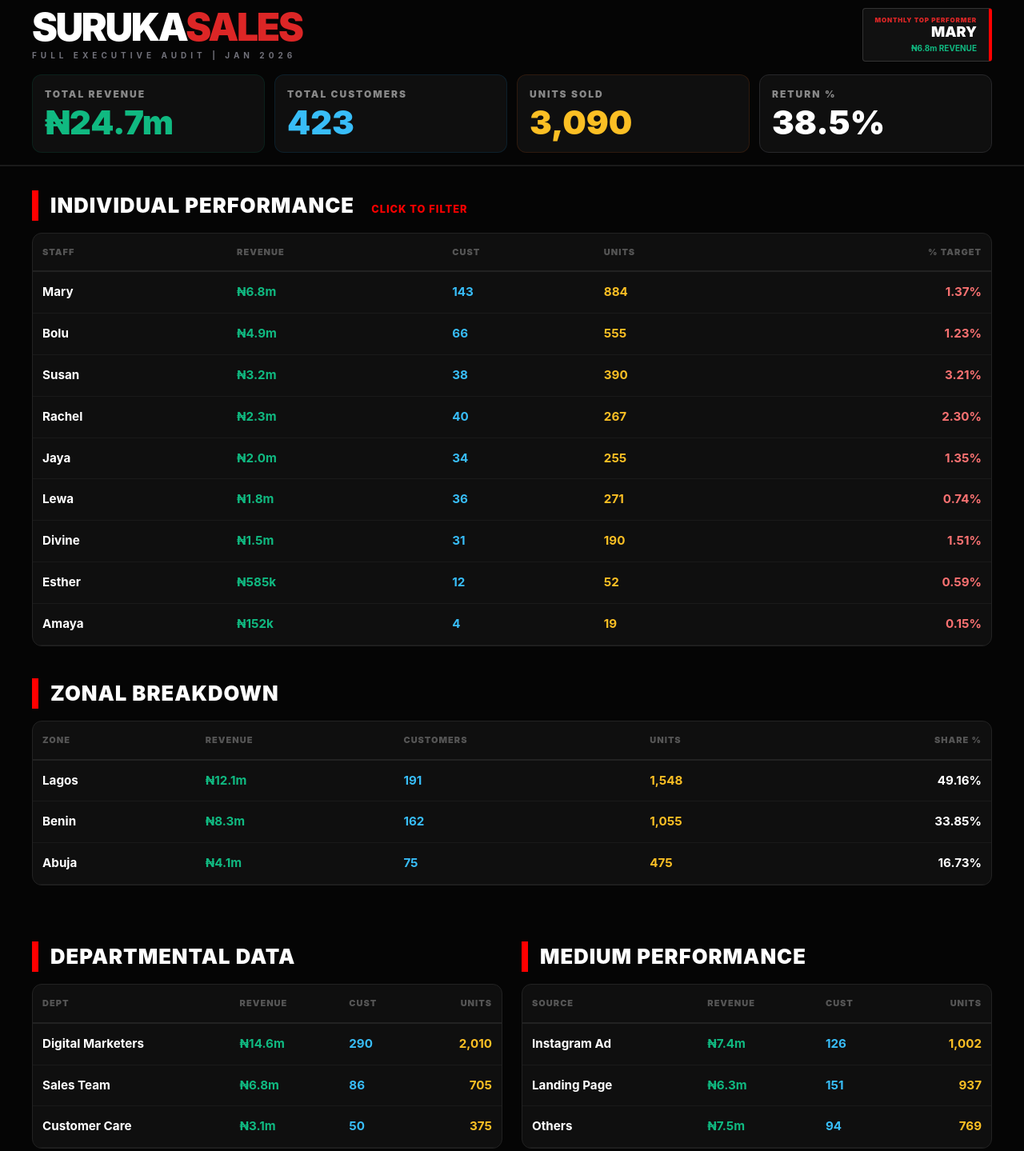
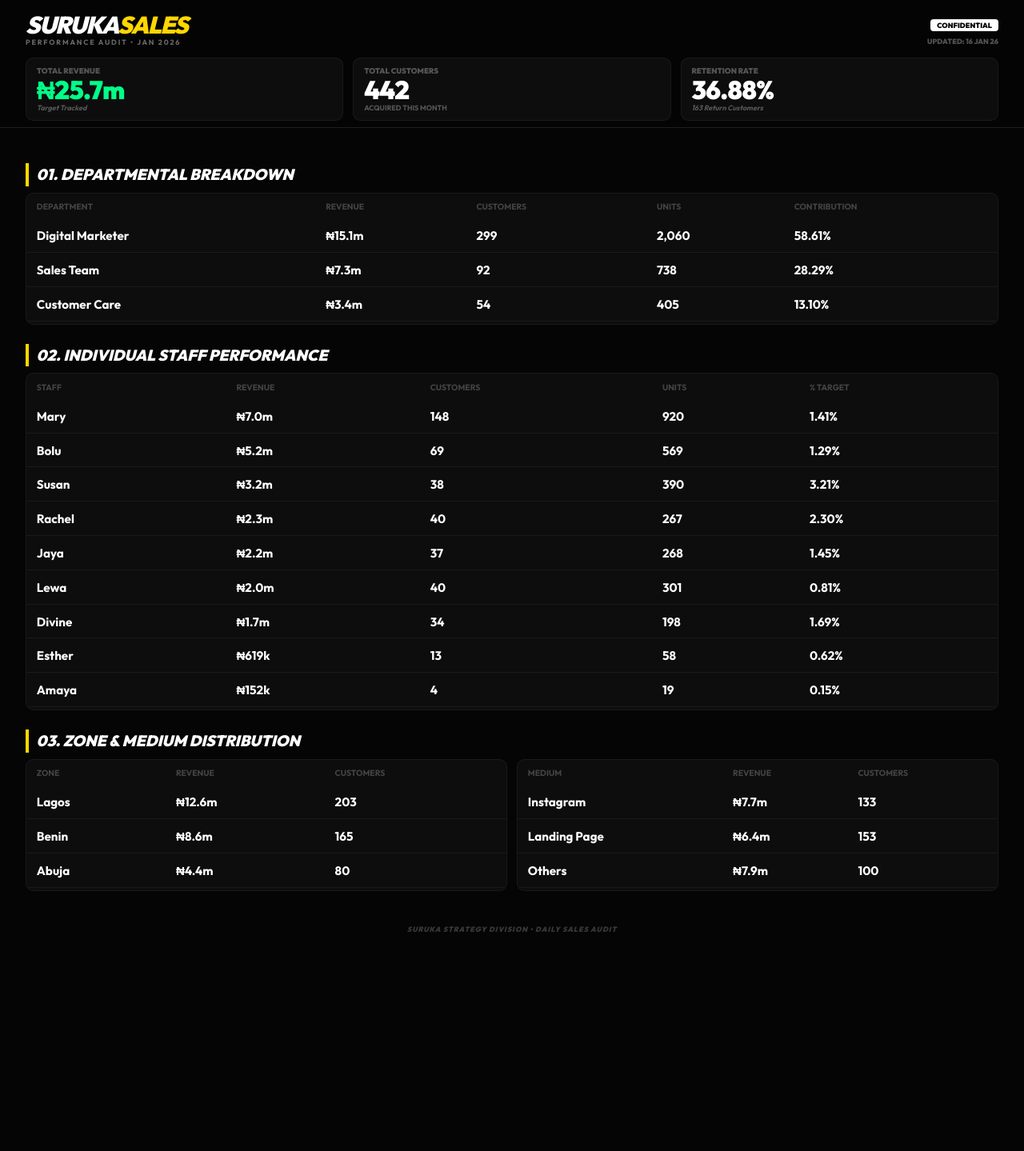
Before and after one commit to Luismanameis/Suruka-Natures-Gift---Team-Report, a plain HTML site: page index.html in a window 1280 px wide. Shown: the whole page at 80% size. After the commit the page ends 1216 px from the top, so only its background shows below. Drawn offline with nearby package versions, Linux system fonts and the light colour scheme.

Commit message:
Update index.html

```diff
--- a/index.html
+++ b/index.html
@@ -3,162 +3,128 @@
 <head>
     <meta charset="UTF-8">
     <meta name="viewport" content="width=device-width, initial-scale=1.0">
+    <title>SURUKA SALES AUDIT - JAN 2026</title>
     <script src="https://cdn.tailwindcss.com"></script>
+    <link href="https://fonts.googleapis.com/css2?family=Outfit:wght@400;700;900&display=swap" rel="stylesheet">
     <style>
-        body { background-color: #050505; color: #ffffff; font-family: 'Inter', sans-serif; margin: 0; padding: 0; }
+        body { font-family: 'Outfit', sans-serif; background: #050505; color: #fff; line-height: 1; margin: 0; padding: 0; }
 
-        .sticky-header {
-            position: sticky;
-            top: 0;
-            z-index: 50;
-            background-color: #050505;
-            border-bottom: 2px solid #1a1a1a;
-            padding: 10px 40px 15px 40px;
+        /* FIXED TOP SECTION */
+        .fixed-header {
+            position: fixed; top: 0; left: 0; right: 0; z-index: 1000;
+            background: rgba(5, 5, 5, 0.95); backdrop-filter: blur(10px);
+            padding: 1rem 2rem 0.5rem 2rem; border-bottom: 1px solid rgba(255,255,255,0.1);
         }
 
-        .h-red { color: #ffffff; font-weight: 950; text-transform: uppercase; border-left: 8px solid #FF0000; padding-left: 15px; margin: 30px 0 15px 0; display: block; font-size: 1.6rem; letter-spacing: 1px; }
-        .card { background: #0f0f0f; border: 1px solid #222; border-radius: 12px; padding: 15px; }
-        .stat-label { color: #888; font-size: 0.75rem; font-weight: 900; text-transform: uppercase; letter-spacing: 2px; margin-bottom: 6px; }
+        /* SCROLLABLE CONTENT AREA */
+        .content-area { padding: 180px 2rem 2rem 2rem; }
 
-        .txt-rev { color: #10b981; }
-        .txt-cust { color: #38bdf8; }
-        .txt-unit { color: #fbbf24; }
-        .txt-target { color: #f87171; }
-
-        .stack-lg { font-size: 2.6rem; font-weight: 900; line-height: 1; }
-
-        table { width: 100%; border-collapse: collapse; }
-        th { color:#555; font-size:11px; text-transform:uppercase; font-weight: 900; letter-spacing: 1px; padding:15px 12px; border-bottom:2px solid #222; text-align: left; }
-        td { padding:14px 12px; border-bottom: 1px solid #1a1a1a; font-size:0.95rem; font-weight: 700; cursor: pointer; }
-        tr:hover { background: #111; }
-
-        #resetBtn { display: none; background: #FF0000; color: white; font-size: 10px; font-weight: 900; padding: 5px 12px; border-radius: 4px; cursor: pointer; text-transform: uppercase; margin-top: 10px; }
-        .grid-container { padding: 0 40px; }
-
-        .leader-box { background: #111; border: 1px solid #333; border-right: 4px solid #FF0000; padding: 8px 15px; border-radius: 4px; text-align: right; }
-        .filter-hint { color: #FF0000; font-size: 0.8rem; font-weight: 800; text-transform: uppercase; margin-left: 15px; }
+        .glass-card { background: #0d0d0d; border: 1px solid #1a1a1a; border-radius: 0.6rem; padding: 0.8rem; }
+        .brand-yellow { color: #FFD700; }
+        .success-green { color: #00ff88 !important; }
+        .blur-stat { filter: blur(6px); opacity: 0.4; }
+        .section-header { margin-top: 1.5rem; margin-bottom: 0.5rem; border-left: 4px solid #FFD700; padding-left: 0.6rem; }
+        .section-header h2 { font-size: 1.2rem; font-weight: 900; text-transform: uppercase; font-style: italic; }
+        .stat-huge { font-size: 2rem; font-weight: 900; line-height: 1; letter-spacing: -0.02em; }
+        .stat-label { font-size: 0.6rem; font-weight: 800; text-transform: uppercase; color: #555; margin-bottom: 0.1rem; }
+        .data-table { width: 100%; border-collapse: separate; border-spacing: 0 0.2rem; }
+        .data-table td { padding: 0.5rem 0.8rem; background: #0d0d0d; font-size: 0.95rem; font-weight: 700; border-bottom: 1px solid #1a1a1a; }
+        .data-table th { padding: 0.4rem 0.8rem; color: #444; text-align: left; text-transform: uppercase; font-size: 0.65rem; }
     </style>
 </head>
+<body>
 
-<body>
-<div class="max-w-7xl mx-auto">
-
-    <div class="sticky-header">
-        <header class="flex justify-between items-start mb-4">
+    <div class="fixed-header">
+        <header class="flex justify-between items-center mb-3">
             <div>
-                <h1 class="text-5xl font-black tracking-tighter uppercase leading-none">SURUKA<span class="text-red-600">SALES</span></h1>
-                <p id="viewStatus" class="text-zinc-500 font-bold uppercase text-[10px] tracking-[5px] mt-1">Full Executive Audit | Jan 2026</p>
-                <div id="resetBtn" onclick="resetAudit()">Reset View ✕</div>
+                <h1 class="text-3xl font-black italic uppercase tracking-tighter leading-none">SURUKA<span class="brand-yellow">SALES</span></h1>
+                <p class="text-[9px] font-bold tracking-[0.2em] opacity-40 uppercase">Performance Audit • Jan 2026</p>
             </div>
-
-            <div class="leader-box">
-                <p class="text-[8px] font-black text-red-600 uppercase tracking-widest mb-0">Monthly Top Performer</p>
-                <p class="text-lg font-black text-white leading-none">MARY</p>
-                <p class="text-[10px] font-bold txt-rev mt-1">₦6.8m REVENUE</p>
+            <div class="text-right">
+                <span class="bg-white text-black px-2 py-0.5 font-black text-[9px] rounded uppercase">Confidential</span>
+                <p class="text-[9px] font-black opacity-30 mt-1 uppercase">Updated: 16 Jan 26</p>
             </div>
         </header>
 
-        <div class="grid grid-cols-2 md:grid-cols-4 gap-3">
-            <div class="card border-emerald-900/30"><p class="stat-label">Total Revenue</p><p id="hRev" class="stack-lg txt-rev">₦24.7m</p></div>
-            <div class="card border-sky-900/30"><p class="stat-label">Total Customers</p><p id="hCust" class="stack-lg txt-cust">423</p></div>
-            <div class="card border-amber-900/30"><p class="stat-label">Units Sold</p><p id="hUnits" class="stack-lg txt-unit">3,090</p></div>
-            <div id="retCard" class="card border-zinc-800"><p class="stat-label">Return %</p><p id="hRet" class="stack-lg text-white">38.5%</p></div>
+        <div class="grid grid-cols-3 gap-3">
+            <div class="glass-card border-white/5 py-2">
+                <p class="stat-label">Total Revenue</p>
+                <p class="stat-huge success-green">₦25.7m</p>
+                <p class="text-[9px] font-bold opacity-30 italic">Target Tracked</p>
+            </div>
+            <div class="glass-card border-white/5 py-2">
+                <p class="stat-label">Total Customers</p>
+                <p class="stat-huge">442</p>
+                <p class="text-[9px] font-bold opacity-30 uppercase">Acquired This Month</p>
+            </div>
+            <div class="glass-card border-white/5 py-2">
+                <p class="stat-label">Retention Rate</p>
+                <p class="stat-huge">36.88%</p>
+                <p class="text-[9px] font-bold opacity-30 italic">163 Return Customers</p>
+            </div>
         </div>
     </div>
 
-    <div class="grid-container">
+    <div class="content-area">
 
-        <span class="h-red">Individual Performance <span class="filter-hint">CLICK TO FILTER</span></span>
-        <div class="card mb-10 p-0 overflow-hidden">
-            <table>
-                <thead>
-                    <tr><th>Staff</th><th>Revenue</th><th>Cust</th><th>Units</th><th class="text-right">% Target</th></tr>
-                </thead>
+        <div class="section-header"><h2>01. Departmental Breakdown</h2></div>
+        <div class="glass-card p-0 overflow-hidden mb-4">
+            <table class="data-table">
+                <thead><tr><th>Department</th><th>Revenue</th><th>Customers</th><th>Units</th><th>Contribution</th></tr></thead>
                 <tbody>
-                    <tr onclick="filterItem('Mary', '6.8m', '143', '884', true)"><td>Mary</td><td class="txt-rev">₦6.8m</td><td class="txt-cust">143</td><td class="txt-unit">884</td><td class="text-right txt-target">1.37%</td></tr>
-                    <tr onclick="filterItem('Bolu', '4.9m', '66', '555', true)"><td>Bolu</td><td class="txt-rev">₦4.9m</td><td class="txt-cust">66</td><td class="txt-unit">555</td><td class="text-right txt-target">1.23%</td></tr>
-                    <tr onclick="filterItem('Susan', '3.2m', '38', '390', true)"><td>Susan</td><td class="txt-rev">₦3.2m</td><td class="txt-cust">38</td><td class="txt-unit">390</td><td class="text-right txt-target">3.21%</td></tr>
-                    <tr onclick="filterItem('Rachel', '2.3m', '40', '267', true)"><td>Rachel</td><td class="txt-rev">₦2.3m</td><td class="txt-cust">40</td><td class="txt-unit">267</td><td class="text-right txt-target">2.30%</td></tr>
-                    <tr onclick="filterItem('Jaya', '2.0m', '34', '255', true)"><td>Jaya</td><td class="txt-rev">₦2.0m</td><td class="txt-cust">34</td><td class="txt-unit">255</td><td class="text-right txt-target">1.35%</td></tr>
-                    <tr onclick="filterItem('Lewa', '1.8m', '36', '271', true)"><td>Lewa</td><td class="txt-rev">₦1.8m</td><td class="txt-cust">36</td><td class="txt-unit">271</td><td class="text-right txt-target">0.74%</td></tr>
-                    <tr onclick="filterItem('Divine', '1.5m', '31', '190', true)"><td>Divine</td><td class="txt-rev">₦1.5m</td><td class="txt-cust">31</td><td class="txt-unit">190</td><td class="text-right txt-target">1.51%</td></tr>
-                    <tr onclick="filterItem('Esther', '585k', '12', '52', true)"><td>Esther</td><td class="txt-rev">₦585k</td><td class="txt-cust">12</td><td class="txt-unit">52</td><td class="text-right txt-target">0.59%</td></tr>
-                    <tr onclick="filterItem('Amaya', '152k', '4', '19', true)"><td>Amaya</td><td class="txt-rev">₦152k</td><td class="txt-cust">4</td><td class="txt-unit">19</td><td class="text-right txt-target">0.15%</td></tr>
+                    <tr><td>Digital Marketer</td><td>₦15.1m</td><td>299</td><td>2,060</td><td>58.61%</td></tr>
+                    <tr><td>Sales Team</td><td>₦7.3m</td><td>92</td><td>738</td><td>28.29%</td></tr>
+                    <tr><td>Customer Care</td><td>₦3.4m</td><td>54</td><td>405</td><td>13.10%</td></tr>
                 </tbody>
             </table>
         </div>
 
-        <span class="h-red">Zonal Breakdown</span>
-        <div class="card mb-10 p-0 overflow-hidden">
-            <table>
-                <thead>
-                    <tr><th>Zone</th><th>Revenue</th><th>Customers</th><th>Units</th><th class="text-right">Share %</th></tr>
-                </thead>
+        <div class="section-header"><h2>02. Individual Staff Performance</h2></div>
+        <div class="glass-card p-0 overflow-hidden mb-4">
+            <table class="data-table">
+                <thead><tr><th>Staff</th><th>Revenue</th><th>Customers</th><th>Units</th><th>% Target</th></tr></thead>
                 <tbody>
-                    <tr onclick="filterItem('Lagos', '12.1m', '191', '1,548', false)"><td>Lagos</td><td class="txt-rev">₦12.1m</td><td class="txt-cust">191</td><td class="txt-unit">1,548</td><td class="text-right">49.16%</td></tr>
-                    <tr onclick="filterItem('Benin', '8.3m', '162', '1,055', false)"><td>Benin</td><td class="txt-rev">₦8.3m</td><td class="txt-cust">162</td><td class="txt-unit">1,055</td><td class="text-right">33.85%</td></tr>
-                    <tr onclick="filterItem('Abuja', '4.1m', '75', '475', false)"><td>Abuja</td><td class="txt-rev">₦4.1m</td><td class="txt-cust">75</td><td class="txt-unit">475</td><td class="text-right">16.73%</td></tr>
+                    <tr><td>Mary</td><td>₦7.0m</td><td>148</td><td>920</td><td>1.41%</td></tr>
+                    <tr><td>Bolu</td><td>₦5.2m</td><td>69</td><td>569</td><td>1.29%</td></tr>
+                    <tr><td>Susan</td><td>₦3.2m</td><td>38</td><td>390</td><td>3.21%</td></tr>
+                    <tr><td>Rachel</td><td>₦2.3m</td><td>40</td><td>267</td><td>2.30%</td></tr>
+                    <tr><td>Jaya</td><td>₦2.2m</td><td>37</td><td>268</td><td>1.45%</td></tr>
+                    <tr><td>Lewa</td><td>₦2.0m</td><td>40</td><td>301</td><td>0.81%</td></tr>
+                    <tr><td>Divine</td><td>₦1.7m</td><td>34</td><td>198</td><td>1.69%</td></tr>
+                    <tr><td>Esther</td><td>₦619k</td><td>13</td><td>58</td><td>0.62%</td></tr>
+                    <tr><td>Amaya</td><td>₦152k</td><td>4</td><td>19</td><td>0.15%</td></tr>
                 </tbody>
             </table>
         </div>
 
-        <div class="grid grid-cols-1 md:grid-cols-2 gap-6 mb-20">
-            <div>
-                <span class="h-red">Departmental Data</span>
-                <div class="card p-0 overflow-hidden">
-                    <table>
-                        <thead><tr><th>Dept</th><th>Revenue</th><th>Cust</th><th class="text-right">Units</th></tr></thead>
-                        <tbody>
-                            <tr onclick="filterItem('Digital', '14.6m', '290', '2,010', false)"><td>Digital Marketers</td><td class="txt-rev">₦14.6m</td><td class="txt-cust">290</td><td class="text-right txt-unit">2,010</td></tr>
-                            <tr onclick="filterItem('Sales', '6.8m', '86', '705', false)"><td>Sales Team</td><td class="txt-rev">₦6.8m</td><td class="txt-cust">86</td><td class="text-right txt-unit">705</td></tr>
-                            <tr onclick="filterItem('Care', '3.1m', '50', '375', false)"><td>Customer Care</td><td class="txt-rev">₦3.1m</td><td class="txt-cust">50</td><td class="text-right txt-unit">375</td></tr>
-                        </tbody>
-                    </table>
-                </div>
+        <div class="section-header"><h2>03. Zone & Medium Distribution</h2></div>
+        <div class="grid grid-cols-2 gap-3 mb-4">
+            <div class="glass-card p-0 overflow-hidden">
+                <table class="data-table">
+                    <thead><tr><th>Zone</th><th>Revenue</th><th>Customers</th></tr></thead>
+                    <tbody>
+                        <tr><td>Lagos</td><td>₦12.6m</td><td>203</td></tr>
+                        <tr><td>Benin</td><td>₦8.6m</td><td>165</td></tr>
+                        <tr><td>Abuja</td><td>₦4.4m</td><td>80</td></tr>
+                    </tbody>
+                </table>
             </div>
-            <div>
-                <span class="h-red">Medium Performance</span>
-                <div class="card p-0 overflow-hidden">
-                    <table>
-                        <thead><tr><th>Source</th><th>Revenue</th><th>Cust</th><th class="text-right">Units</th></tr></thead>
-                        <tbody>
-                            <tr onclick="filterItem('Instagram', '7.4m', '126', '1,002', false)"><td>Instagram Ad</td><td class="txt-rev">₦7.4m</td><td class="txt-cust">126</td><td class="text-right txt-unit">1,002</td></tr>
-                            <tr onclick="filterItem('Landing Page', '6.3m', '151', '937', false)"><td>Landing Page</td><td class="txt-rev">₦6.3m</td><td class="txt-cust">151</td><td class="text-right txt-unit">937</td></tr>
-                            <tr onclick="filterItem('Others', '7.5m', '94', '769', false)"><td>Others</td><td class="txt-rev">₦7.5m</td><td class="txt-cust">94</td><td class="text-right txt-unit">769</td></tr>
-                        </tbody>
-                    </table>
-                </div>
+            <div class="glass-card p-0 overflow-hidden">
+                <table class="data-table">
+                    <thead><tr><th>Medium</th><th>Revenue</th><th>Customers</th></tr></thead>
+                    <tbody>
+                        <tr><td>Instagram</td><td>₦7.7m</td><td>133</td></tr>
+                        <tr><td>Landing Page</td><td>₦6.4m</td><td>153</td></tr>
+                        <tr><td>Others</td><td>₦7.9m</td><td>100</td></tr>
+                    </tbody>
+                </table>
             </div>
         </div>
+
+        <footer class="mt-6 py-4 border-t border-white/5 text-center opacity-20">
+            <p class="text-[9px] font-black uppercase tracking-widest italic">Suruka Strategy Division • Daily Sales Audit</p>
+        </footer>
     </div>
 
-    <script>
-        function filterItem(name, rev, cust, units, showRet) {
-            document.getElementById('hRev').innerText = '₦' + rev;
-            document.getElementById('hCust').innerText = cust;
-            document.getElementById('hUnits').innerText = units;
-            const retCard = document.getElementById('retCard');
-            if (!showRet) {
-                retCard.style.opacity = "0.2";
-                document.getElementById('hRet').innerText = "N/A";
-            } else {
-                retCard.style.opacity = "1";
-                document.getElementById('hRet').innerText = "38.5%";
-            }
-            document.getElementById('viewStatus').innerText = "FOCUS: " + name.toUpperCase();
-            document.getElementById('resetBtn').style.display = 'inline-block';
-            window.scrollTo({top: 0, behavior: 'smooth'});
-        }
-
-        function resetAudit() {
-            document.getElementById('hRev').innerText = '₦24.7m';
-            document.getElementById('hCust').innerText = '423';
-            document.getElementById('hUnits').innerText = '3,090';
-            document.getElementById('hRet').innerText = '38.5%';
-            document.getElementById('retCard').style.opacity = "1";
-            document.getElementById('viewStatus').innerText = "Full Executive Audit | Jan 2026";
-            document.getElementById('resetBtn').style.display = 'none';
-        }
-    </script>
 </body>
 </html>
```
